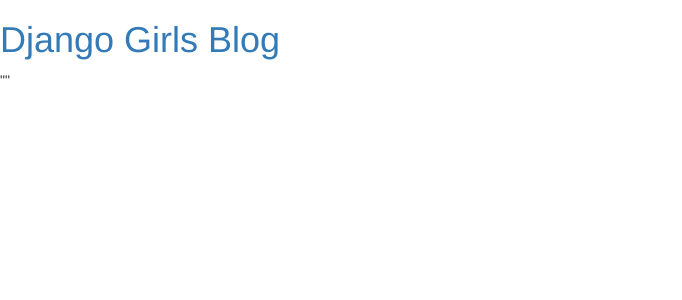
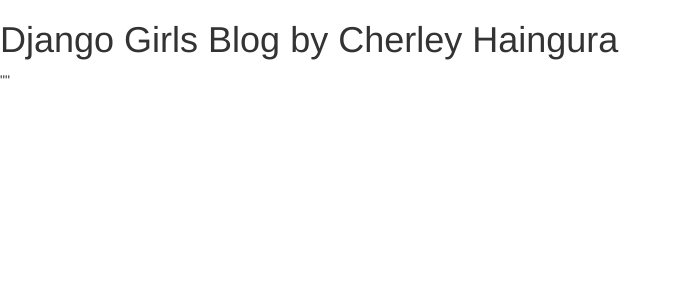
Before and after one commit to cherley2017/my-first-blog, a Django app: page / in a window 1280 px wide. Shown: the top 300 px of the page, without its empty margins (0-682 px from the left). Run offline with Django 3.2, Linux system fonts and the light colour scheme; data that the repository does not hold is empty; some libraries are stand-ins or nearby versions.

Commit message:
modified template and posts files.

```diff
--- a/blog/templates/blog/post_list.html
+++ b/blog/templates/blog/post_list.html
@@ -6,9 +6,8 @@
   </head>
   <body>
       <div>
-          <h1><a href="">Django Girls Blog</a></h1>
+          <h1>Django Girls Blog by Cherley Haingura</h1>
       </div>
-
       {% for post in posts %}
           <div>
               <p>published: {{ post.published_date }}</p>
@@ -16,7 +15,5 @@
               <p>{{ post.text|linebreaksbr }}</p>
           </div>
       {% endfor %}
-
-
     </body>
 </html>""
```
